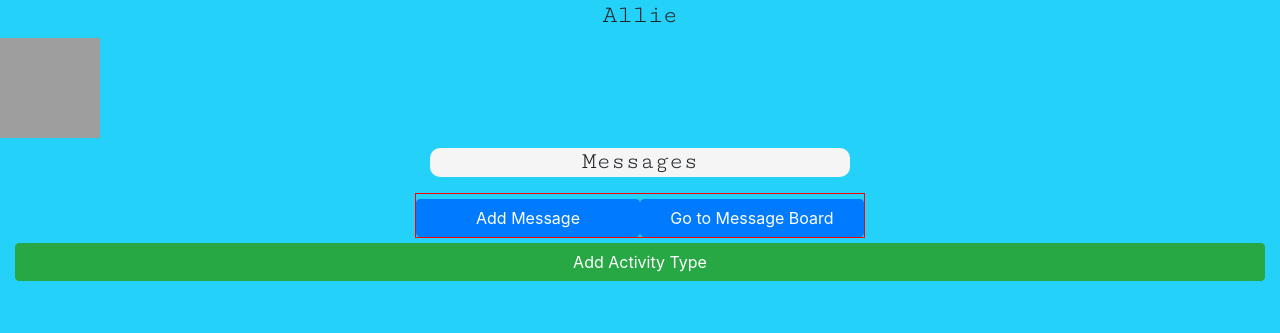
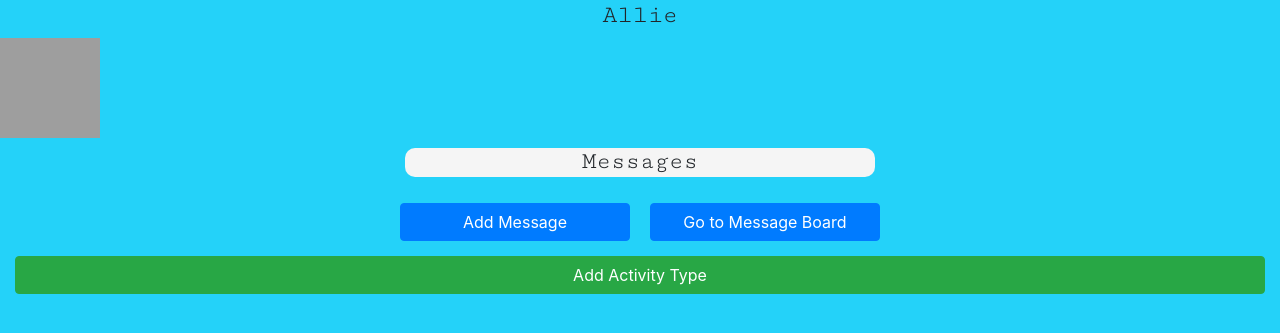
Before and after one commit to kirksudduth/PawPal, a Django app: page /pawpals/1 in a window 1280 px wide. Shown: the part 56-389 px from the top of the page. Run offline with Django 3.2, Linux system fonts and the light colour scheme; a user stored in the database is signed in; data comes from the database, SQL or seed files in the repository; data that the repository does not hold is empty; parts of the project's set-up code (start-up, migrations or seed data) failed here and were passed over; some libraries are stand-ins or nearby versions; grey boxes are pictures that could not be loaded.

Commit message:
making the pawpal details page look more pleasing to the i

```diff
--- a/pawpalproject/pawpalapp/static/styles/base.css
+++ b/pawpalproject/pawpalapp/static/styles/base.css
@@ -77,11 +77,14 @@ img {
 .buttons_container {
   display: flex;
   flex-direction: row;
-  border: solid red 1px;
-  /* margin: 10px; */
 }
 
 .add_message,
+.to_message_board {
+  max-width: 450px;
+  margin: 10px;
+}
+
 .message_board {
-  max-width: 450px;
+  max-width: 500px;
 }
--- a/pawpalproject/pawpalapp/templates/pawpals/details.html
+++ b/pawpalproject/pawpalapp/templates/pawpals/details.html
@@ -21,7 +21,7 @@
     <a
       button
       type="button"
-      class="btn btn-primary col message_board"
+      class="btn btn-primary col to_message_board"
       href="{% url 'pawpalapp:message_list' pawpal.id %}"
       >Go to Message Board</a
     >
```
